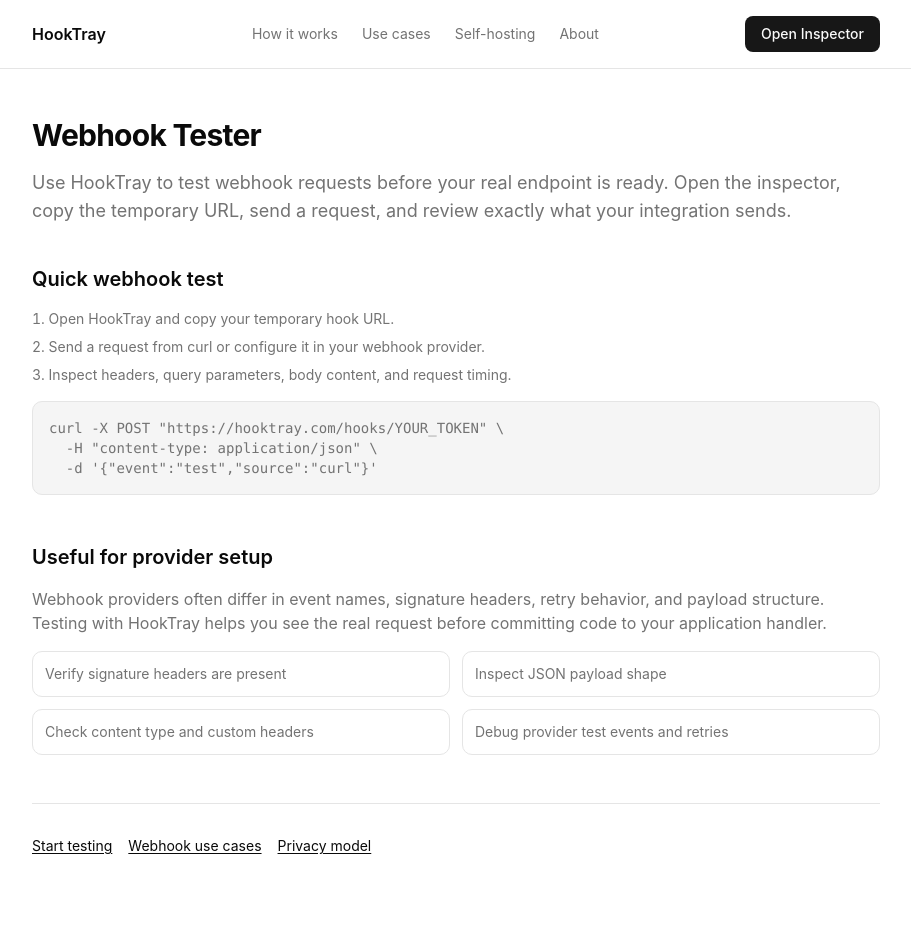
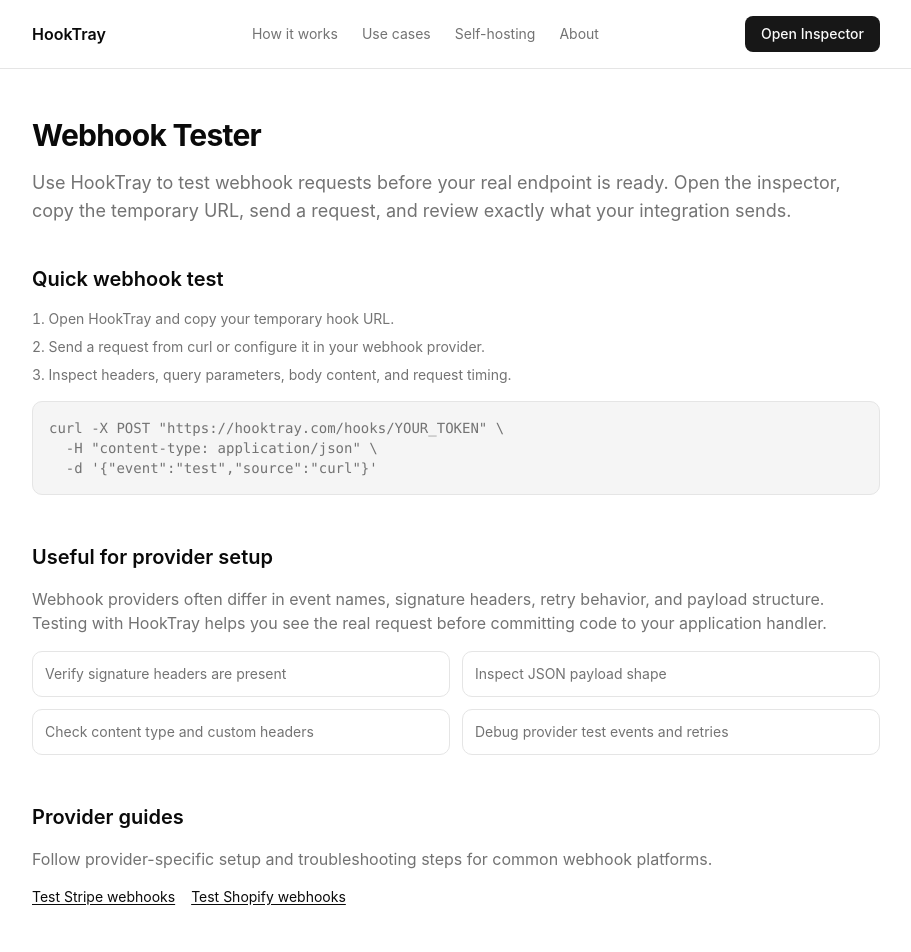
Before and after one commit to dgknttr/hooktray, a Next.js app in the folder frontend/: page /webhook-tester in a window 1280 px wide. Shown: the top 952 px of the page, without its empty margins (184-1095 px from the left). Built offline with nearby package versions, Linux system fonts and the light colour scheme; no server answers.

Commit message:
feat: connect provider webhook guides

```diff
--- a/frontend/app/(site)/webhook-tester/page.tsx
+++ b/frontend/app/(site)/webhook-tester/page.tsx
@@ -66,6 +66,27 @@
         </div>
       </section>
 
+      <section className="mb-12 space-y-4">
+        <h2 className="text-xl font-semibold">Provider guides</h2>
+        <p className="text-muted-foreground">
+          Follow provider-specific setup and troubleshooting steps for common webhook platforms.
+        </p>
+        <div className="flex flex-wrap gap-4 text-sm">
+          <Link
+            href="/guides/test-stripe-webhooks"
+            className="underline underline-offset-2 hover:text-muted-foreground"
+          >
+            Test Stripe webhooks
+          </Link>
+          <Link
+            href="/guides/test-shopify-webhooks"
+            className="underline underline-offset-2 hover:text-muted-foreground"
+          >
+            Test Shopify webhooks
+          </Link>
+        </div>
+      </section>
+
       <div className="mt-12 flex flex-wrap gap-4 border-t border-border pt-8 text-sm">
         <Link href="/" className="underline underline-offset-2 hover:text-muted-foreground">
           Start testing
--- a/frontend/app/sitemap.ts
+++ b/frontend/app/sitemap.ts
@@ -15,6 +15,8 @@
     { url: `${siteUrl}/`, changeFrequency: "monthly", priority: 1 },
     { url: `${siteUrl}/webhook-inspector`, changeFrequency: "monthly", priority: 0.9 },
     { url: `${siteUrl}/webhook-tester`, changeFrequency: "monthly", priority: 0.9 },
+    { url: `${siteUrl}/guides/test-stripe-webhooks`, changeFrequency: "monthly", priority: 0.8 },
+    { url: `${siteUrl}/guides/test-shopify-webhooks`, changeFrequency: "monthly", priority: 0.8 },
     { url: `${siteUrl}/webhook-site-alternative`, changeFrequency: "monthly", priority: 0.85 },
     { url: `${siteUrl}/about`, changeFrequency: "monthly", priority: 0.8 },
     { url: `${siteUrl}/how-it-works`, changeFrequency: "monthly", priority: 0.8 },
```
Also changed, not shown: 2 other files (tests, documents, lock files or other folders).
